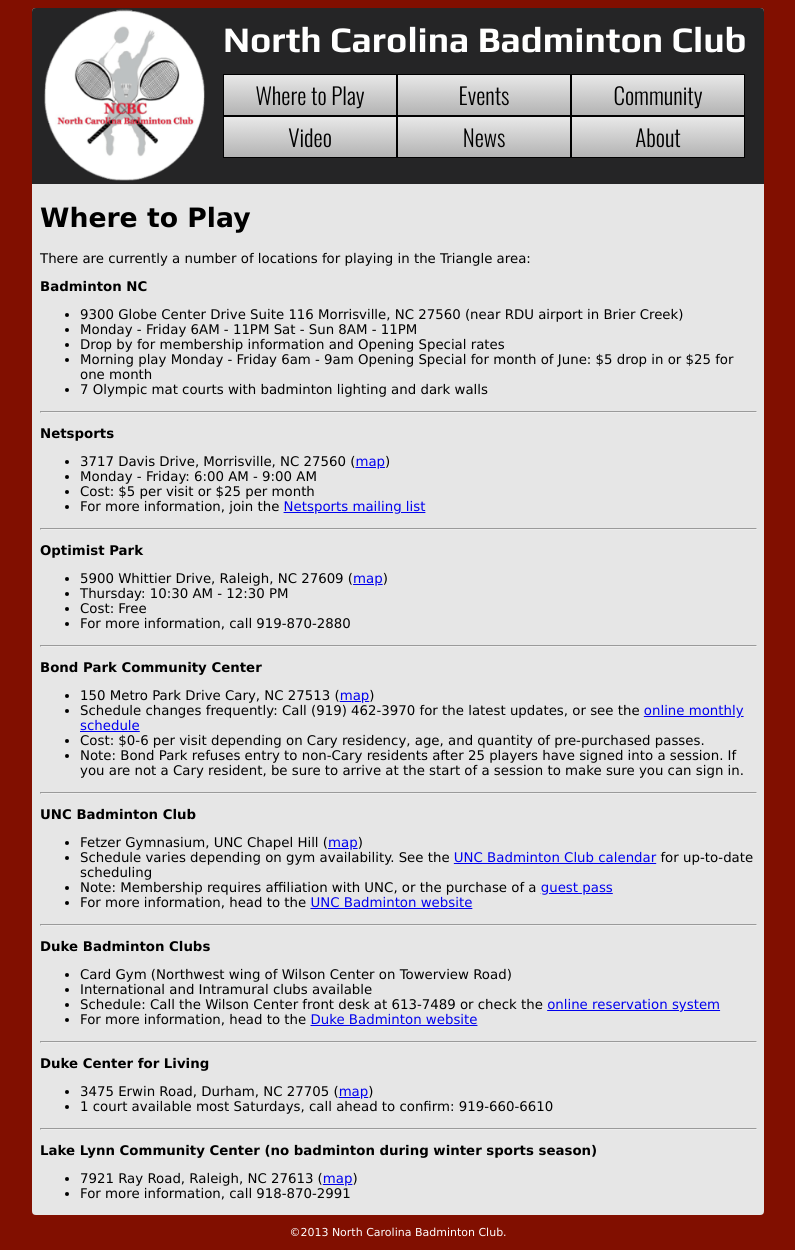
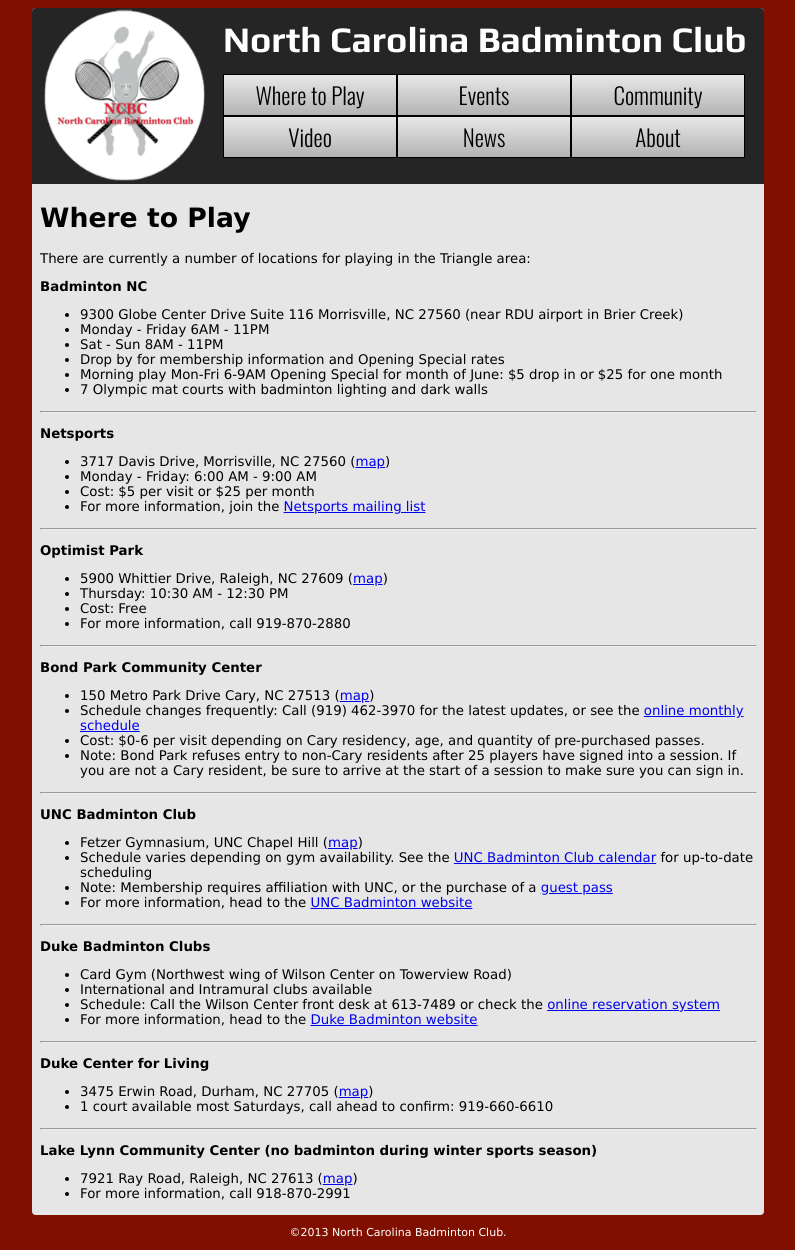
Before and after one commit to NCBC/ncbc.github.com, a Jekyll site: the page built from locations.md, in a window 1280 px wide. Shown: the whole page, without its empty margins (242-1037 px from the left). Built offline with Jekyll 4.4.1, drawn with Linux system fonts in a browser that asks for light colours; Markdown is read by kramdown in place of the engine named in the settings.

Commit message:
Update locations.md

```diff
--- a/locations.md
+++ b/locations.md
@@ -9,9 +9,10 @@
 **Badminton NC**
 
 * 9300 Globe Center Drive  Suite 116   Morrisville, NC  27560 (near RDU airport in Brier Creek)
-* Monday - Friday 6AM - 11PM      Sat - Sun 8AM - 11PM
+* Monday - Friday 6AM - 11PM
+* Sat - Sun 8AM - 11PM
 * Drop by for membership information and Opening Special rates
-* Morning play Monday - Friday  6am - 9am   Opening Special for month of June: $5 drop in or $25 for one month
+* Morning play Mon-Fri  6-9AM   Opening Special for month of June: $5 drop in or $25 for one month
 * 7 Olympic mat courts with badminton lighting and dark walls
 
 <hr />
```
